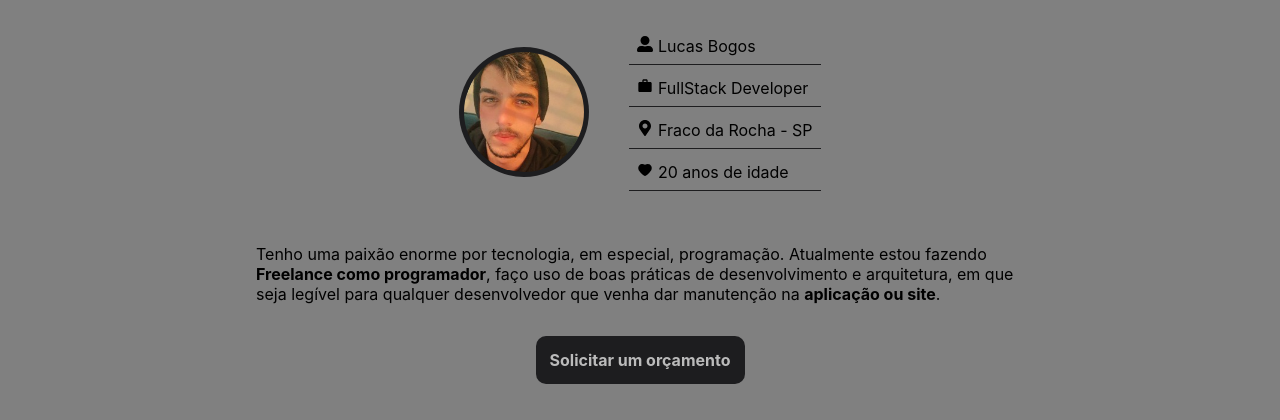
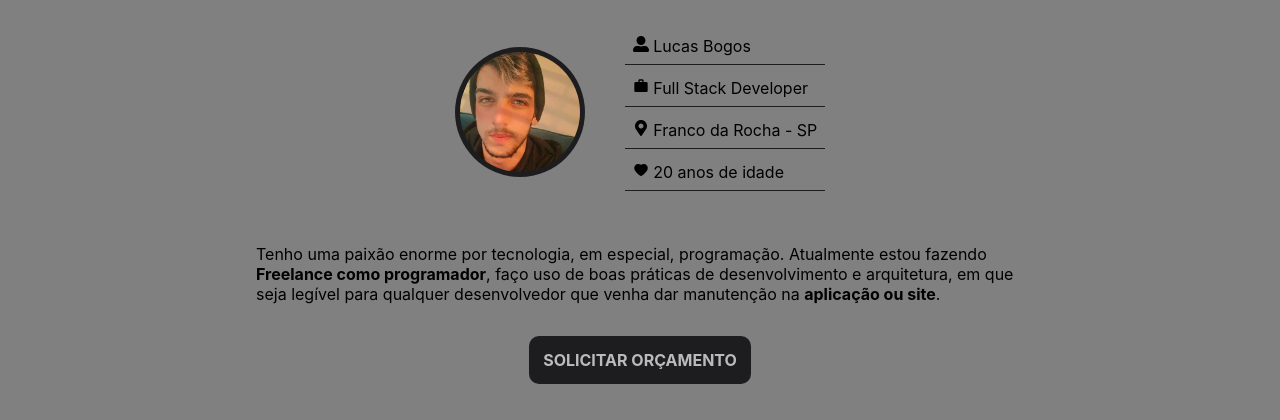
Before and after one commit to lucas-bogos/lucas-bogos-portifolio, a Next.js app: page / in a window 1280 px wide. Shown: the part 244-664 px from the top of the page. Built offline with nearby package versions, Linux system fonts and the light colour scheme.

Commit message:
otimizacao do seo e correcoes

```diff
--- a/src/components/Layout.jsx
+++ b/src/components/Layout.jsx
@@ -5,7 +5,9 @@ import Head from "next/head";
 export default function Layout({ children }) {
   return <div>
     <Head>
-      <title>Lucas Bogos: Programador Web Frontend e Backend</title>
+      <title>Lucas Bogos: Programador Web Frontend e Backend - Build The Future With Conscience</title>
+      <meta name="description" content="Contrate um serviço de qualidade de tecnologia, onde faz uso de tecnologias modernas e boas práticas" />
+      <meta name="robots" content="index, follow" />
       <link rel="icon" type="image/x-icon" href="/images/favicon.png"/>
     </Head>
     <Menubar />
--- a/src/pages/index.jsx
+++ b/src/pages/index.jsx
@@ -36,15 +36,15 @@ export default function index() {
         </div>
         <ul type="none">
           <li><FaUserAlt/> Lucas Bogos</li>
-          <li><MdWork/> FullStack Developer</li>
-          <li><FaMapMarkerAlt/> Fraco da Rocha - SP</li>
+          <li><MdWork/> Full Stack Developer</li>
+          <li><FaMapMarkerAlt/> Franco da Rocha - SP</li>
           <li><AiFillHeart /> {age} anos de idade</li>
         </ul>
       </div>
       <p className={styles.presentation}>Tenho uma paixão enorme por tecnologia, em especial, programação. Atualmente estou fazendo <strong>Freelance como programador</strong>, faço uso de boas práticas de desenvolvimento e arquitetura, em que seja legível para qualquer desenvolvedor que venha dar manutenção na <strong>aplicação ou site</strong>.</p>
       <Link href="/contato">
         <span className={styles.call_to_action}>
-          <a>Solicitar um orçamento</a>
+          <a>SOLICITAR ORÇAMENTO</a>
         </span>
       </Link>
     </div>
--- a/src/pages/projetos.jsx
+++ b/src/pages/projetos.jsx
@@ -25,7 +25,11 @@ export default function projetos({ repositories }) {
     <h1 className={styles.title}>Projetos recentes</h1>
     <div className={styles.card_container}>
     {repositories.map((repo, index) => (
-    <div>{repo.name !== "lucas-bogos-portifolio" && getYearUpdated(repo.created_at) >= 2021 &&
+    <div>{
+      repo.name !== "lucas-bogos-portifolio"
+      && repo.name !== "lucas-bogos"
+      && repo.name !== "email-marketing"
+      && getYearUpdated(repo.created_at) >= 2021 &&
       <div className={styles.card_repo} key={index}>
         <h3 className={styles.title}>{repo.name.replace(/-/g, " ")}</h3>
         <p>Descrição: {repo.description}</p>
```
Also changed, not shown: public/robots.txt (added), 1 other file (tests, documents, lock files or other folders).
